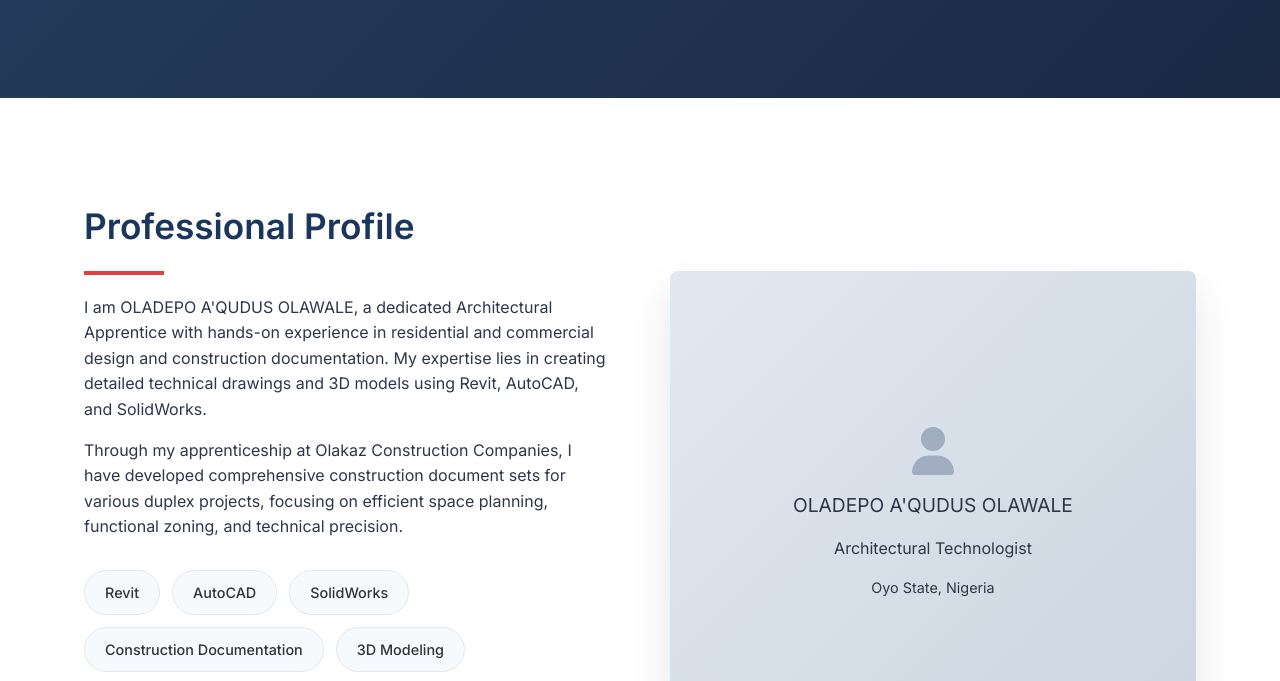
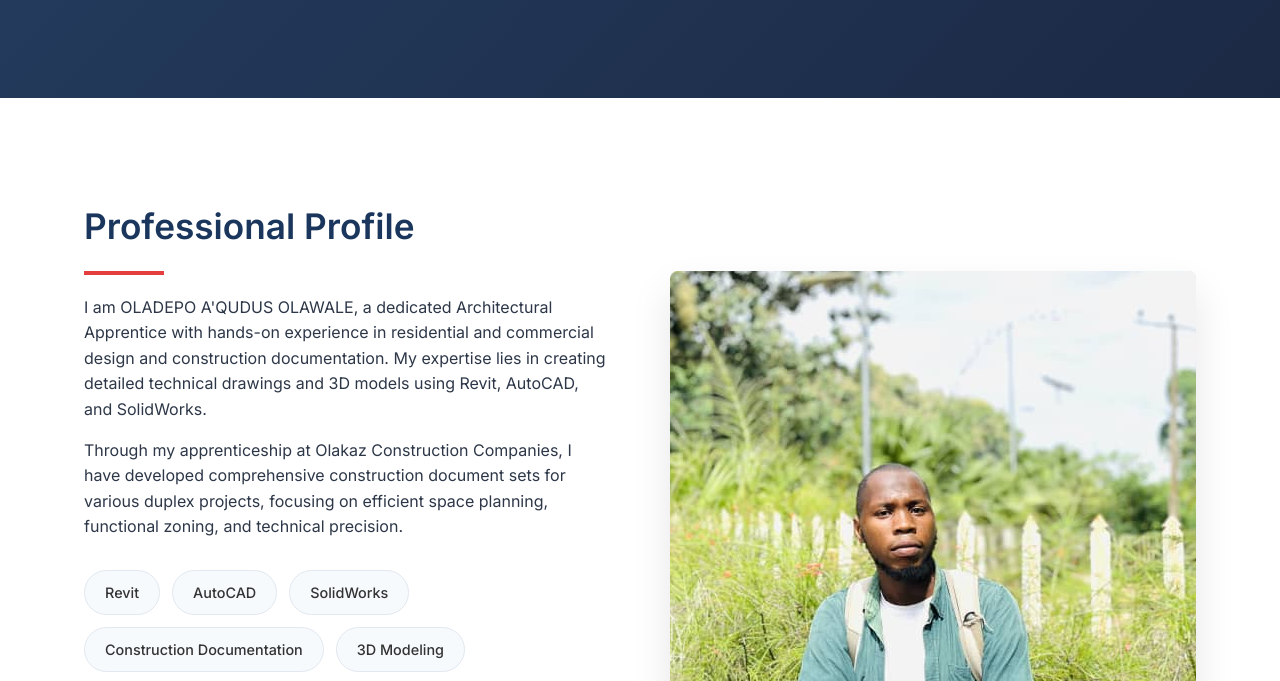
Before and after one commit to Opeyemiwhykay8/oladepo-olawale-portfolio, a plain HTML site: page index.html in a window 1280 px wide. Shown: the part 556-1237 px from the top of the page. Drawn offline with Linux system fonts and the light colour scheme.

Commit message:
Update profile section and resume headings

```diff
--- a/index.html
+++ b/index.html
@@ -788,12 +788,7 @@
                 </div>
                 <div class="about-image">
                     <!-- Replace this with your actual photo -->
-                    <div style="text-align: center; padding: 20px;">
-                        <i class="fas fa-user" style="font-size: 3rem; margin-bottom: 15px; color: #a0aec0;"></i>
-                        <p>OLADEPO A'QUDUS OLAWALE</p>
-                        <p style="font-size: 1rem; margin-top: 10px;">Architectural Technologist</p>
-                        <p style="font-size: 0.9rem; margin-top: 5px;">Oyo State, Nigeria</p>
-                    </div>
+                   <img src="profile-photo.jpg" alt="Profile Photo">
                 </div>
             </div>
         </div>
@@ -886,7 +881,7 @@
     <section class="resume" id="resume">
         <div class="container">
             <div class="section-header">
-                <h2>Professional Resume</h2>
+                <h2>Resume</h2>
                 <p>Detailed overview of my experience, skills, and qualifications</p>
             </div>
             <div class="resume-content">
@@ -965,7 +960,7 @@
                 </div>
 
                 <div class="resume-section">
-                    <h3>Professional Experience</h3>
+                    <h3>Experience</h3>
                     <div class="resume-item">
                         <h4>Architectural Apprentice</h4>
                         <div class="resume-meta">Olakaz Construction Companies, Oyo State, Nigeria | 2022 - Present</div>
@@ -1080,7 +1075,7 @@
                     <a href="#"><i class="fab fa-instagram"></i></a>
                     <a href="#"><i class="fab fa-behance"></i></a>
                 </div>
-                <p class="copyright">&copy; 2023 Oladepo A'Qudus Olawale. All Rights Reserved.<br>Architectural Technologist | Revit, AutoCAD & SolidWorks Specialist</p>
+                <p class="copyright">&copy; 2025 Oladepo A'Qudus Olawale. All Rights Reserved.<br>Architectural Technologist | Revit, AutoCAD & SolidWorks Specialist</p>
             </div>
         </div>
     </footer>
```
